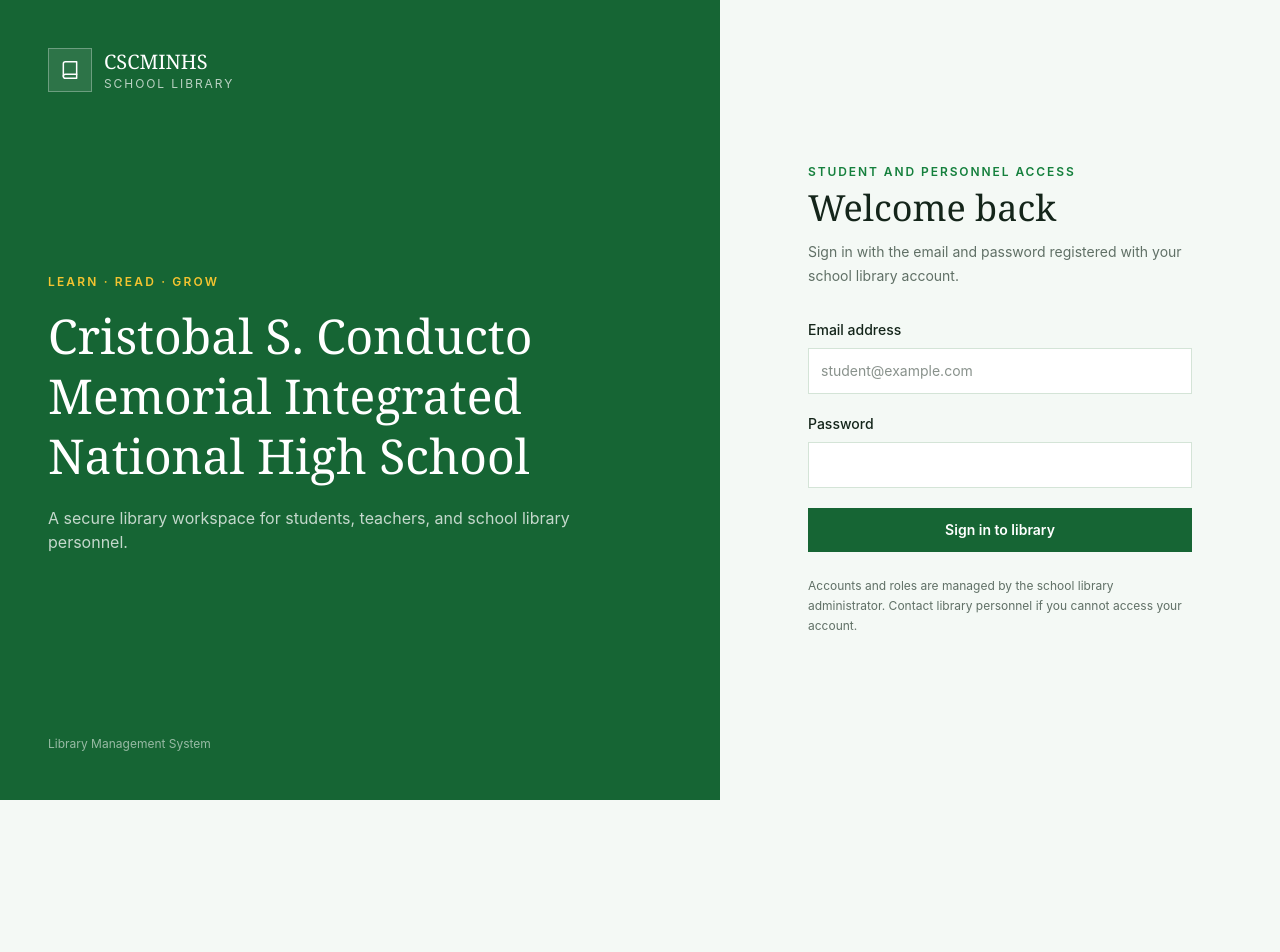
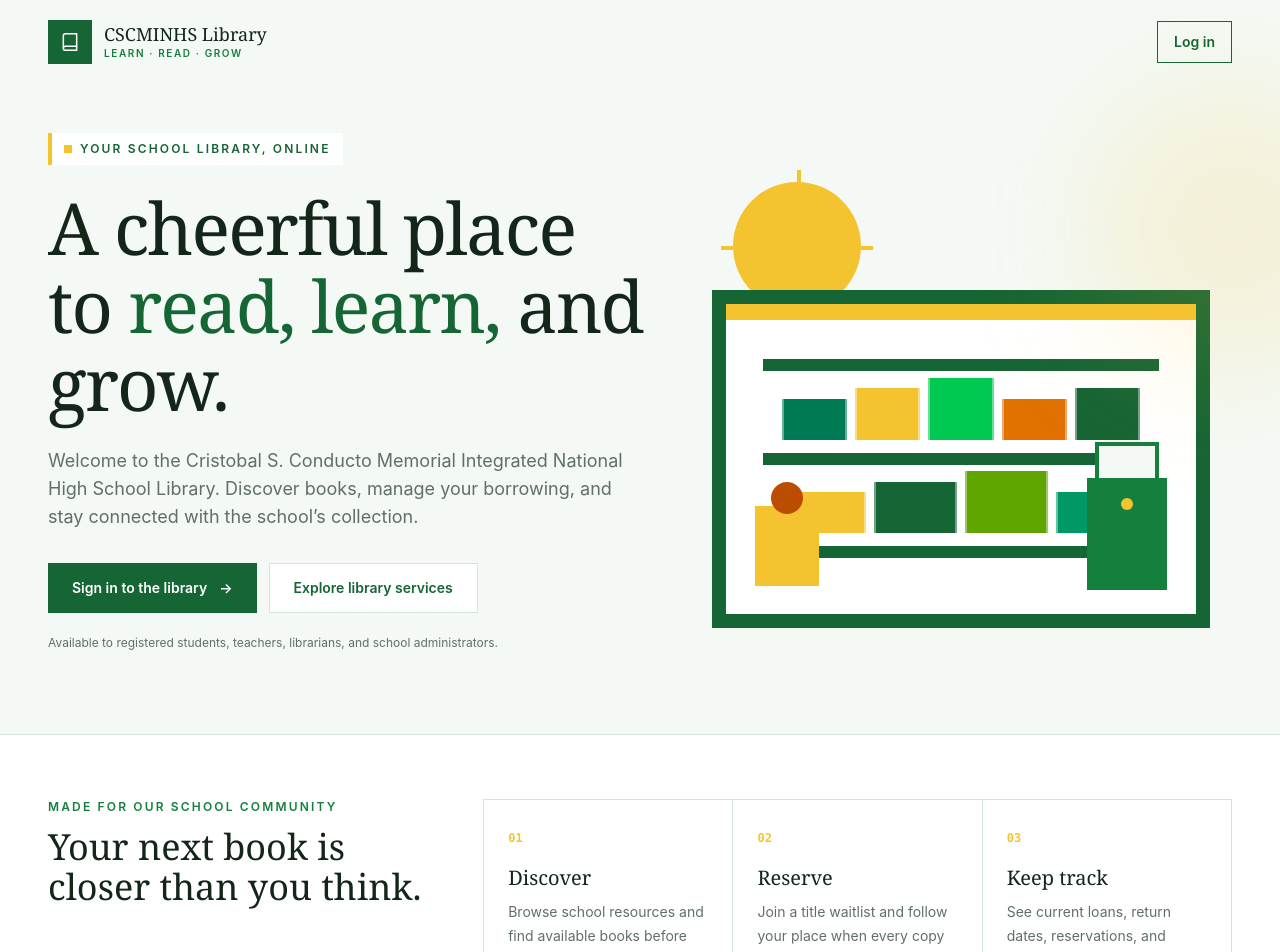
Before and after one commit to vennZip/smart-library-management-system, a React (Vite) app in the folder client/: page / in a window 1280 px wide. Before the commit this address led to /login. Shown: the top 952 px of the page. Before the commit the page ends 800 px from the top, so only its background shows below. Built offline with nearby package versions, Linux system fonts and the light colour scheme; no server answers.

Commit message:
Introduce the library welcome experience

```diff
--- a/client/src/App.tsx
+++ b/client/src/App.tsx
@@ -5,6 +5,11 @@ import { AppLayout } from "./components/layout/AppLayout";
 
 const LoginPage = lazy(() =>
   import("./pages/LoginPage").then((module) => ({ default: module.LoginPage })),
+);
+const WelcomePage = lazy(() =>
+  import("./pages/WelcomePage").then((module) => ({
+    default: module.WelcomePage,
+  })),
 );
 const UnauthorizedPage = lazy(() =>
   import("./pages/UnauthorizedPage").then((module) => ({
@@ -75,6 +80,7 @@ export default function App() {
   return (
     <Suspense fallback={<RouteFallback />}>
       <Routes>
+        <Route path="/" element={<WelcomePage />} />
         <Route path="/login" element={<LoginPage />} />
         <Route path="/unauthorized" element={<UnauthorizedPage />} />
         <Route
@@ -84,7 +90,7 @@ export default function App() {
             </ProtectedRoute>
           }
         >
-          <Route index element={<DashboardPage />} />
+          <Route path="dashboard" element={<DashboardPage />} />
           <Route path="catalog" element={<CatalogPage />} />
           <Route path="catalog/:id" element={<BookDetailsPage />} />
           <Route path="borrowing" element={<CirculationPage />} />
--- a/client/src/components/layout/AppLayout.tsx
+++ b/client/src/components/layout/AppLayout.tsx
@@ -21,7 +21,7 @@ type NavigationItem = {
   roles?: UserRole[];
 };
 const navigation: NavigationItem[] = [
-  { to: "/", label: "Overview", icon: "home", end: true },
+  { to: "/dashboard", label: "Overview", icon: "home", end: true },
   { to: "/catalog", label: "Book catalog", icon: "book" },
   { to: "/borrowing", label: "Borrowing", icon: "swap" },
   { to: "/reservations", label: "Reservations", icon: "bookmark" },
--- a/client/src/pages/LoginPage.tsx
+++ b/client/src/pages/LoginPage.tsx
@@ -1,5 +1,5 @@
 import { useState, type FormEvent } from 'react'
-import { Navigate, useLocation, useNavigate } from 'react-router-dom'
+import { Link, Navigate, useLocation, useNavigate } from 'react-router-dom'
 import { useAuth } from '../auth/useAuth'
 import { Icon } from '../components/icons/Icon'
 
@@ -11,9 +11,9 @@ export function LoginPage() {
   const [password, setPassword] = useState('')
   const [error, setError] = useState('')
   const [submitting, setSubmitting] = useState(false)
-  const from = (location.state as { from?: { pathname?: string } } | null)?.from?.pathname ?? '/'
+  const from = (location.state as { from?: { pathname?: string } } | null)?.from?.pathname ?? '/dashboard'
 
-  if (!loading && user) return <Navigate to="/" replace />
+  if (!loading && user) return <Navigate to="/dashboard" replace />
 
   async function handleSubmit(event: FormEvent<HTMLFormElement>) {
     event.preventDefault()
@@ -44,6 +44,7 @@ export function LoginPage() {
     </section>
     <section className="flex items-center justify-center px-5 py-12 sm:px-10">
       <div className="w-full max-w-sm">
+        <Link className="mb-8 inline-flex items-center gap-2 text-xs font-semibold text-forest hover:underline" to="/"><span aria-hidden="true">←</span> Back to welcome</Link>
         <div className="mb-10 flex items-center gap-3 lg:hidden">
           <div className="grid size-10 place-items-center bg-forest text-white"><Icon name="book" /></div>
           <div><p className="font-serif text-lg leading-tight">CSCMINHS Library</p><p className="mt-0.5 text-[10px] uppercase tracking-wider text-muted">School Library System</p></div>
--- /dev/null
+++ b/client/src/pages/WelcomePage.tsx
@@ -0,0 +1,67 @@
+import { Link } from 'react-router-dom'
+import { useAuth } from '../auth/useAuth'
+import { Icon } from '../components/icons/Icon'
+
+const highlights = [
+  { number: '01', title: 'Discover', text: 'Browse school resources and find available books before visiting the library.' },
+  { number: '02', title: 'Reserve', text: 'Join a title waitlist and follow your place when every copy is borrowed.' },
+  { number: '03', title: 'Keep track', text: 'See current loans, return dates, reservations, and account activity in one place.' },
+]
+
+export function WelcomePage() {
+  const { user, loading } = useAuth()
+  const destination = user ? '/dashboard' : '/login'
+  const action = loading ? 'Preparing library…' : user ? 'Open my library' : 'Sign in to the library'
+  const year = new Date().getFullYear()
+
+  return <main className="min-h-screen overflow-hidden bg-paper">
+    <header className="relative z-10 mx-auto flex max-w-[1440px] items-center px-5 py-5 sm:px-8 lg:px-12">
+      <Link className="flex items-center gap-3" to="/" aria-label="CSCMINHS Library home">
+        <span className="grid size-11 place-items-center bg-forest text-white"><Icon name="book" /></span>
+        <span><span className="block font-serif text-lg leading-tight">CSCMINHS Library</span><span className="block text-[10px] font-semibold uppercase tracking-[.16em] text-forest-light">Learn · Read · Grow</span></span>
+      </Link>
+      <Link className="ml-auto border border-forest px-4 py-2.5 text-sm font-semibold text-forest transition hover:bg-forest hover:text-white" to={destination}>{user ? 'Dashboard' : 'Log in'}</Link>
+    </header>
+
+    <section className="relative mx-auto grid max-w-[1440px] items-center gap-10 px-5 pb-14 pt-8 sm:px-8 lg:min-h-[650px] lg:grid-cols-[minmax(0,1fr)_minmax(420px,.9fr)] lg:px-12 lg:pb-20 lg:pt-12" aria-labelledby="welcome-title">
+      <div className="relative z-[1] max-w-3xl animate-page-enter">
+        <p className="inline-flex items-center gap-2 border-l-4 border-gold bg-white px-3 py-2 text-xs font-semibold uppercase tracking-[.18em] text-forest"><span className="size-2 bg-gold" aria-hidden="true" />Your school library, online</p>
+        <h1 id="welcome-title" className="mt-6 font-serif text-4xl leading-[1.08] tracking-tight text-ink sm:text-6xl lg:text-7xl">A cheerful place to <span className="text-forest">read, learn,</span> and grow.</h1>
+        <p className="mt-6 max-w-2xl text-base leading-7 text-muted sm:text-lg">Welcome to the Cristobal S. Conducto Memorial Integrated National High School Library. Discover books, manage your borrowing, and stay connected with the school’s collection.</p>
+        <div className="mt-8 flex flex-col gap-3 sm:flex-row">
+          <Link className={`inline-flex items-center justify-center bg-forest px-6 py-3.5 text-sm font-semibold text-white transition hover:bg-forest-light ${loading ? 'pointer-events-none opacity-60' : ''}`} to={destination} aria-disabled={loading}>{action}<span className="ml-3" aria-hidden="true">→</span></Link>
+          <a className="inline-flex items-center justify-center border border-line bg-white px-6 py-3.5 text-sm font-semibold text-forest transition hover:border-forest" href="#library-services">Explore library services</a>
+        </div>
+        <p className="mt-5 text-xs leading-5 text-muted">Available to registered students, teachers, librarians, and school administrators.</p>
+      </div>
+
+      <LibraryIllustration />
+      <div className="pointer-events-none absolute -right-24 top-0 size-72 rounded-full bg-gold/15 blur-3xl" aria-hidden="true" />
+    </section>
+
+    <section id="library-services" className="border-y border-line bg-white" aria-labelledby="services-title">
+      <div className="mx-auto max-w-[1440px] px-5 py-12 sm:px-8 lg:px-12 lg:py-16">
+        <div className="grid gap-8 lg:grid-cols-[.7fr_1.3fr]">
+          <div><p className="text-xs font-semibold uppercase tracking-[.18em] text-forest-light">Made for our school community</p><h2 id="services-title" className="mt-3 font-serif text-3xl sm:text-4xl">Your next book is closer than you think.</h2></div>
+          <ol className="grid gap-px border border-line bg-line sm:grid-cols-3">{highlights.map(item => <li className="bg-white p-5 sm:p-6" key={item.number}><span className="font-mono text-xs font-bold text-gold">{item.number}</span><h3 className="mt-4 font-serif text-xl">{item.title}</h3><p className="mt-2 text-sm leading-6 text-muted">{item.text}</p></li>)}</ol>
+        </div>
+      </div>
+    </section>
+
+    <footer className="bg-forest px-5 py-7 text-center text-xs leading-5 text-white/65"><p>© {year} Cristobal S. Conducto Memorial Integrated National High School Library System.</p><p>All rights reserved.</p></footer>
+  </main>
+}
+
+function LibraryIllustration() {
+  return <div className="relative mx-auto h-[390px] w-full max-w-xl animate-page-enter sm:h-[470px]" aria-hidden="true">
+    <div className="absolute left-[8%] top-[5%] size-24 rounded-full bg-gold sm:size-32"><span className="absolute -left-3 top-1/2 h-1 w-3 bg-gold"/><span className="absolute -right-3 top-1/2 h-1 w-3 bg-gold"/><span className="absolute left-1/2 -top-3 h-3 w-1 bg-gold"/></div>
+    <div className="absolute inset-x-[4%] bottom-0 h-[72%] border-[10px] border-forest bg-white sm:border-[14px]"><div className="absolute inset-x-0 top-0 h-4 bg-gold"/><div className="absolute inset-x-[8%] top-[18%] h-3 bg-forest"/><div className="absolute inset-x-[8%] top-[48%] h-3 bg-forest"/><div className="absolute inset-x-[8%] top-[78%] h-3 bg-forest"/><BookRow className="top-[24%]" colors={['bg-emerald-700','bg-gold','bg-green-500','bg-amber-600','bg-forest']}/><BookRow className="top-[54%]" colors={['bg-gold','bg-forest','bg-lime-600','bg-emerald-600']}/></div>
+    <div className="absolute bottom-[8%] right-[12%] h-28 w-20 bg-forest-light"><div className="absolute -top-9 left-2 h-10 w-16 border-4 border-forest-light bg-paper"/><div className="absolute left-1/2 top-5 size-3 -translate-x-1/2 rounded-full bg-gold"/></div>
+    <div className="absolute bottom-[9%] left-[12%] h-20 w-16 bg-gold"><div className="absolute -top-6 left-1/2 h-8 w-8 -translate-x-1/2 rounded-full bg-amber-700"/></div>
+  </div>
+}
+
+function BookRow({ className, colors }: { className: string; colors: string[] }) {
+  const heights = ['h-2/3', 'h-5/6', 'h-full']
+  return <div className={`absolute inset-x-[12%] flex h-[20%] items-end gap-2 ${className}`}>{colors.map((color, index) => <span className={`${color} ${heights[index % heights.length]} block flex-1 border-x-2 border-white/40`} key={`${color}-${index}`} />)}</div>
+}
```
